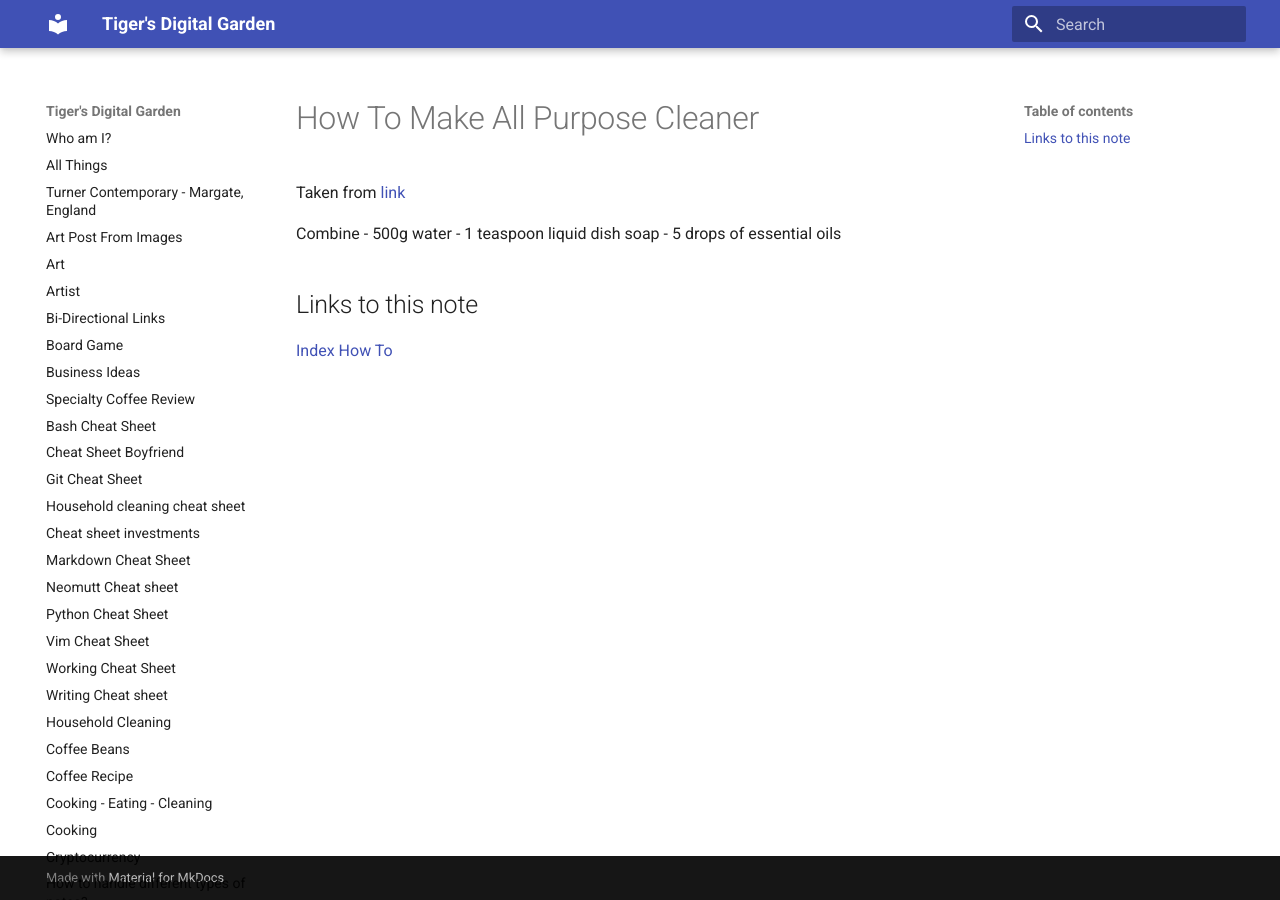
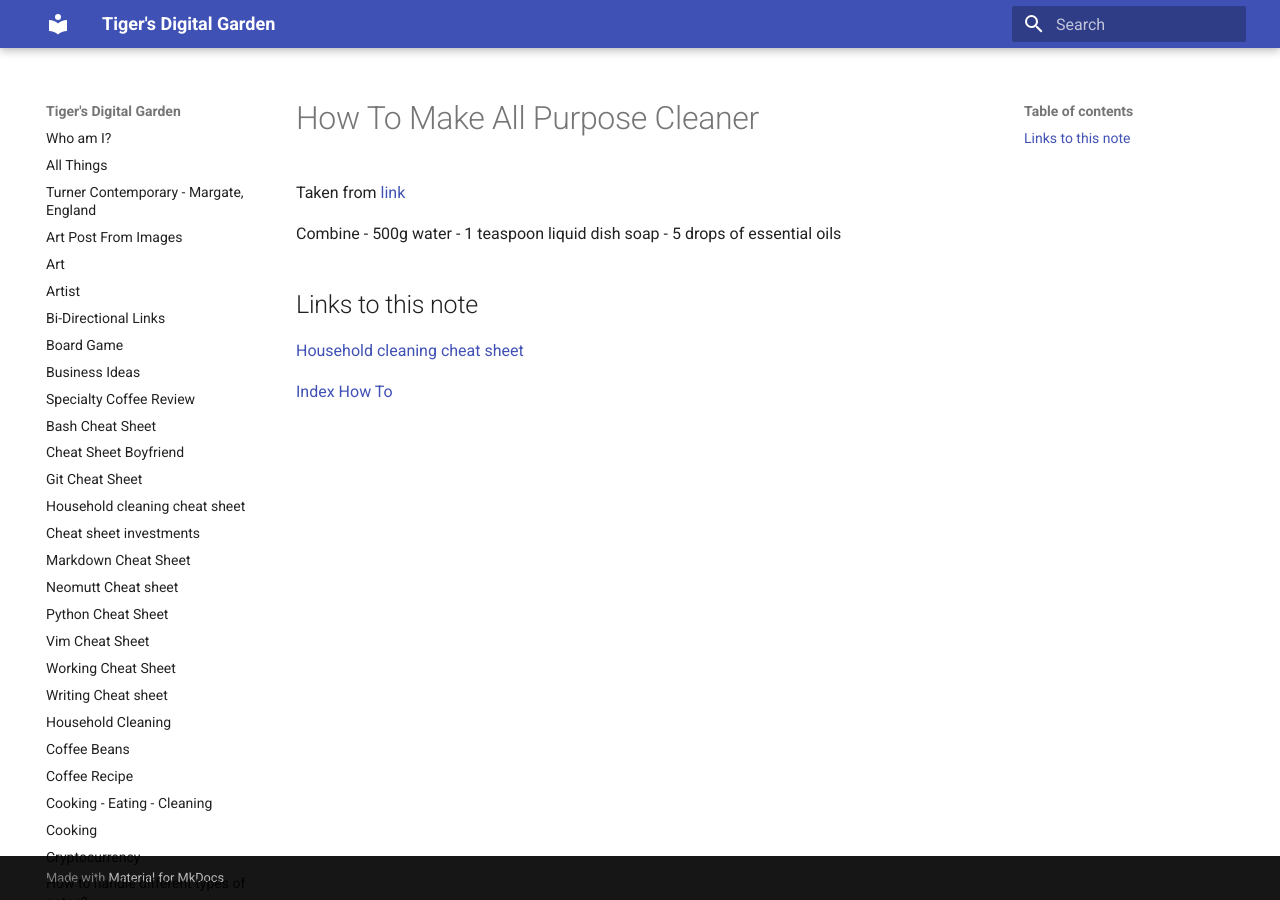
Before and after one commit to ynotstartups/notes, an MkDocs documentation site: the page built from notes/how-to-make-all-purpose-cleaner.md, in a window 1280 px wide. Built offline with MkDocs 1.6.1 and Material for MkDocs 9.7.7, drawn with Linux system fonts in a browser that asks for light colours.

Commit message:
update bi links

```diff
--- a/notes/how-to-make-all-purpose-cleaner.md
+++ b/notes/how-to-make-all-purpose-cleaner.md
@@ -9,4 +9,6 @@ Combine
 
 ## Links to this note
 
+[Household cleaning cheat sheet](cheat-sheet-household-cleaning.md)
+
 [Index How To](index-how-to.md)
```
Also changed, not shown: notes/all-things.md (+0 -2 lines), notes/cheat-sheet-investments.md (+2 -0 lines).
